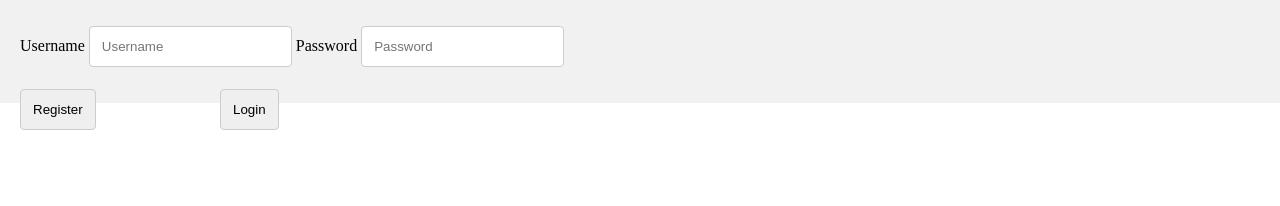
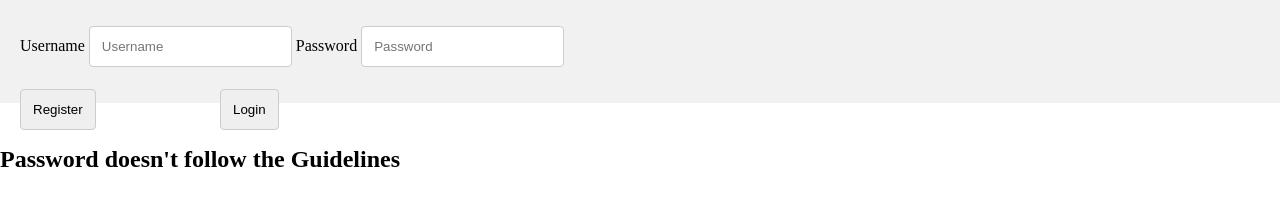
Before and after one commit to SusanDz/Newening, a website: page views/login.html in a window 1280 px wide. Both pictures are taken after a click on the button "Register". Drawn offline with nearby package versions, Linux system fonts and the light colour scheme; no server answers.

Commit message:
When registering password must follow the guidelines/restrictions

```diff
--- a/views/login.html
+++ b/views/login.html
@@ -48,7 +48,7 @@
         var letter = document.getElementById("letter");
         var capital = document.getElementById("capital");
         var number = document.getElementById("number");
-        var length = document.getElementById("length");
+        var length = document.getElementById("length");letter.cl
 
         // When the user clicks on the password field, show the message box
         myInput.onfocus = function() {
@@ -70,7 +70,7 @@
           } else {
             letter.classList.remove("valid");
             letter.classList.add("invalid");
-        }
+          }
 
           // Validate capital letters
           var upperCaseLetters = /[A-Z]/g;
--- a/views/login.js
+++ b/views/login.js
@@ -3,9 +3,15 @@ function init() {
         $("#register").click(function(e) {
             var name =$("#username").val();
             var pass =$("#password").val();
+            var upperCaseLetters = /[A-Z]/g;
+            var lowerCaseLetters = /[a-z]/g;
+            var numbers = /[0-9]/g;
+
             var user = {username:name, password:pass };//username is attribute
             console.log(name + "'" + pass);
             console.log("meow");
+
+            if(pass.match(upperCaseLetters) && pass.match(lowerCaseLetters) && pass.match(numbers) && pass.length>=8) {
                 $.post('/api/register', user, function(result) {
                     //allow access to game using dollar get index html
                     console.log(result);
@@ -24,6 +30,10 @@ function init() {
                     console.log("error with registration");
                  // location.replace("index.html");
                 });
+            } else {
+                $("#wrongpass h2").html("Password doesn't follow the Guidelines");
+                document.getElementById("wrongpass").style.display = "block";
+            }
 
         }),
         $("#login").click(function(e) {
```
Lines whose indentation alone changed are shown as unchanged.
